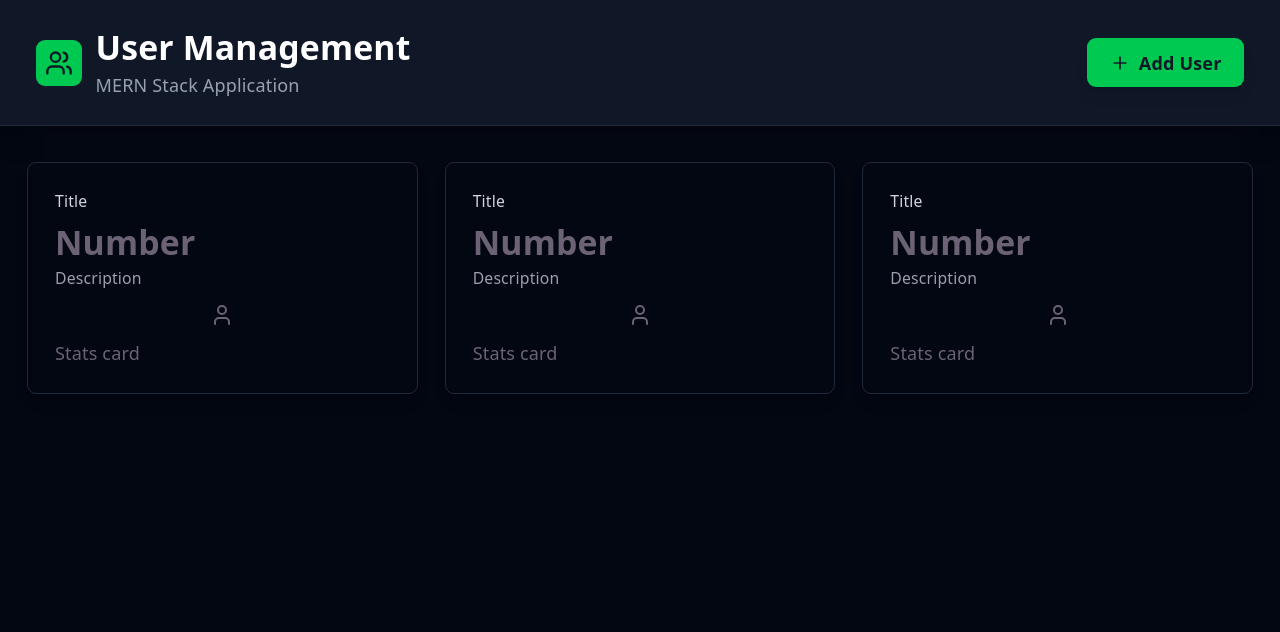
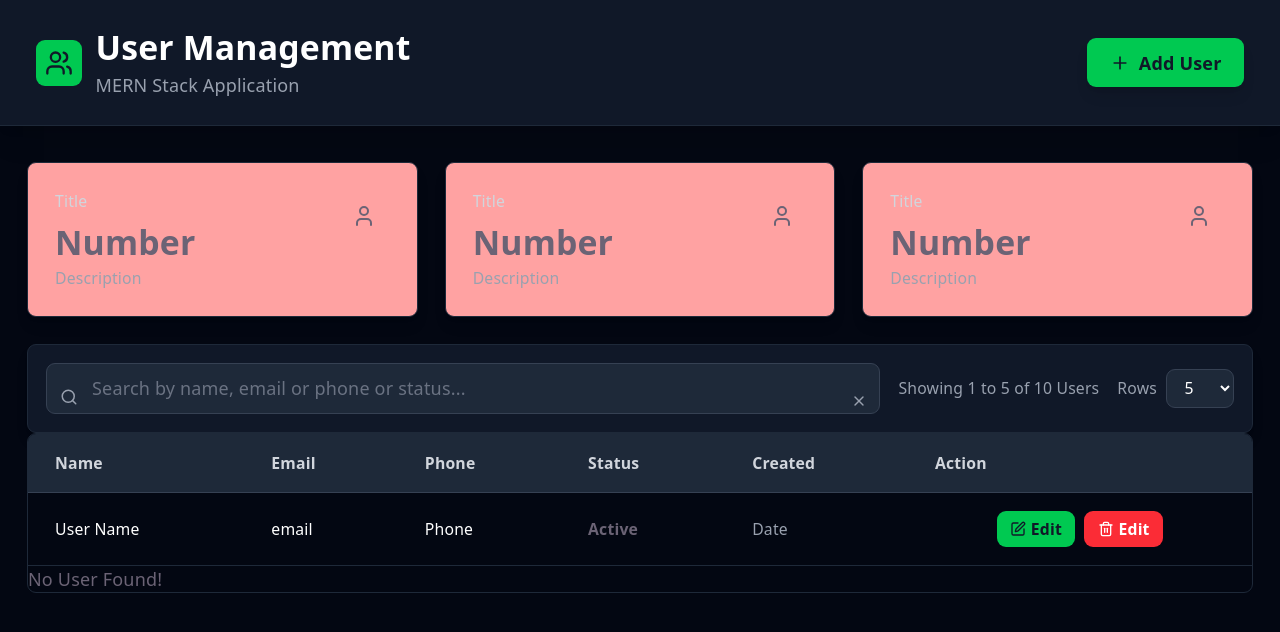
Before and after one commit to Maylon-tech/User-Mangement_MERN, a React (Vite) app in the folder client/: page / in a window 1280 px wide. Shown: the top 632 px of the page. Built offline with nearby package versions, Linux system fonts and the light colour scheme.

Commit message:
build a User Table for Display data from API.

```diff
--- a/client/src/App.jsx
+++ b/client/src/App.jsx
@@ -1,6 +1,8 @@
 
 import { Plus, Users } from "lucide-react"
 import StatsCard from "./components/StatsCard"
+import SearchBar from "./components/SearchBar"
+import UserTable from "./components/UserTable"
 
 
 function App() {
@@ -34,6 +36,9 @@ function App() {
           <StatsCard />
           <StatsCard />
         </div>
+        {/* SEARCH */}
+        <SearchBar />
+        <UserTable />
       </main>
 
 
--- /dev/null
+++ b/client/src/components/SearchBar.jsx
@@ -0,0 +1,43 @@
+import { Search, X } from "lucide-react"
+
+
+const SearchBar = () => {
+  return (
+    <div className="bg-gray-900 rounded-lg shadow-lg p-4 border border-gray-800 flex flex-col md:flex-row md:tems-center md:justify-between gap-4">
+      {/* Search input */}
+      <div className="relative flex-1">
+        <Search size={18} className="absolute left-3 top-1/2 transform-translate-y-1/2 text-gray-400 pinter-events-none" />
+        <input
+            type="text"
+            placeholder="Search by name, email or phone or status..."
+            className="w-full pl-10 pr-10 py-2.5 bg-gray-800 border border-gray-700 text-white placeholder-gray-500 rounded-lg focus:ring-2 focus:ring-green-500 focus:border-green-500 outline-none"
+        />
+
+        {/* Conditional Rendering */}
+        <button
+            className="absolute right-2 top-1/2 transform-translate-y-1/2 text-gray-400 hover:text-white hover:bg-gray-700  p-1 rounded-full transition-all"
+        >
+            <X size={16} />
+        </button>
+      </div>
+
+      {/* Rows per page and info */}
+      <div className="flex items-center gap-4">
+        <span className="text-sm text-gray-400">
+            Showing 1 to 5 of 10 Users
+        </span>
+        <div className="flex items-center gap-2">
+            <label className="text-sm text-gray-400">Rows</label>
+            <select className="px-3 py-1.5 bg-gray-800 border border-gray-700 text-white rounded-lg focus:ring-2 focus:ring-green-500 focus:border-green-500 outline-none text-sm">
+                <option value="">5</option>
+                <option value="">10</option>
+                <option value="">25</option>
+                <option value="">50</option>
+            </select>
+        </div>
+      </div>
+    </div>
+  )
+}
+
+export default SearchBar
--- a/client/src/components/StatsCard.jsx
+++ b/client/src/components/StatsCard.jsx
@@ -4,7 +4,8 @@ import { User } from "lucide-react"
 
 const StatsCard = () => {
   return (
-      <div className={`rounded-lg shadow-lg p-6 border border-gray-800 transform hover:scale-105 transition-all`}>
+    <div className={`rounded-lg shadow-lg p-6 border border-gray-800 transform hover:scale-105 transition-all bg-red-300`}>
+        <div className="flex justify-between items-start">
           <div>
             <p className="text-gray-300 text-sm font-medium">Title</p>
             <p className="text-3xl font-bold mt-2">Number</p>
@@ -16,7 +17,7 @@ const StatsCard = () => {
           <div className={`p-3 rounded-lg flex items-center justify-center`}>
               <User />
           </div>
-      Stats card
+        </div>
     </div>
   )
 }
--- /dev/null
+++ b/client/src/components/UserTable.jsx
@@ -0,0 +1,55 @@
+import { Edit, Trash } from "lucide-react"
+
+
+
+const UserTable = () => {
+  return (
+    <div className="gb-gray-900 rounded-lg overflow-hidden border border-gray-800">
+      <div className="overflow-x-auto">
+        <table className="w-full">
+            <thead className="bg-gray-800 border-b border-gray-700">
+                <tr>
+                    <th className="px-6 py-4 text-left text-sm font-semibold text-gray-300">Name</th>
+                    <th className="px-6 py-4 text-left text-sm font-semibold text-gray-300">Email</th>
+                    <th className="px-6 py-4 text-left text-sm font-semibold text-gray-300">Phone</th>
+                    <th className="px-6 py-4 text-left text-sm font-semibold text-gray-300">Status</th>
+                    <th className="px-6 py-4 text-left text-sm font-semibold text-gray-300">Created</th>
+                    <th className="px-6 py-4 text-left text-sm font-semibold text-gray-300">Action</th>
+                </tr>
+            </thead>
+            <tbody className="divide-y divide-gray-800">
+                {/* map method here */}
+                <tr className="hover:bg-gray-800 transition-colors">
+                    <td className="px-6 py-4 text-sm text-white font-medium">User Name</td>
+                    <td className="px-6 py-4 text-sm text-white font-medium">email</td>
+                    <td className="px-6 py-4 text-sm text-white font-medium">Phone</td>
+
+                    <td className={`px-6 py-4 text-sm rounded-full font-semibold`}>Active</td>
+
+                    <td className="px-6 py-4 text-sm text-gray-400">Date</td>
+
+                    <td className="px-6 py-4 text-center">
+                        <div className="flex justify-center gap-2">
+                            <button className="flex items-center gap-1 px-3 py-1.5 text-sm bg-green-500 text-gray-900 rounded-lg hover:bg-green-400 transition-all font-semibold">
+                                <Edit size={16} /> Edit
+                            </button>
+                            <button className="flex items-center gap-1 px-3 py-1.5 text-sm bg-red-500 text-white rounded-lg hover:bg-red-400 transition-all font-semibold">
+                                <Trash size={16} /> Edit
+                            </button>
+                        </div>
+                    </td>
+                </tr>
+
+                {/* Conditional Rendering */}
+
+                <tr>
+                    <td>No User Found!</td>
+                </tr>
+            </tbody>
+        </table>
+      </div>
+    </div>
+  )
+}
+
+export default UserTable
```
